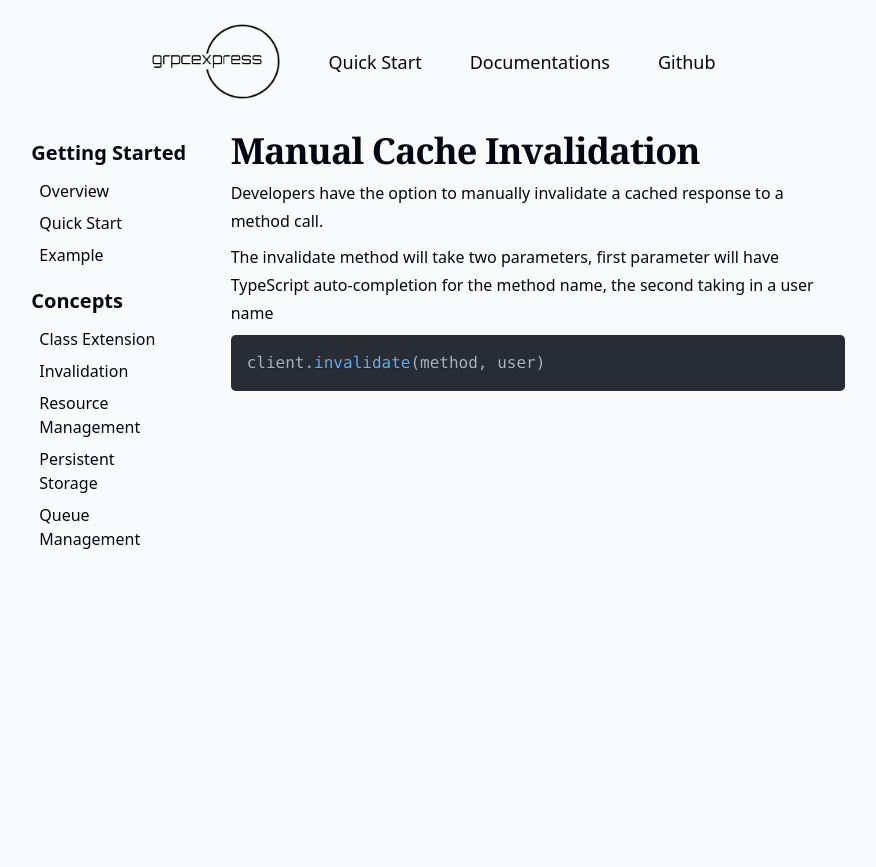
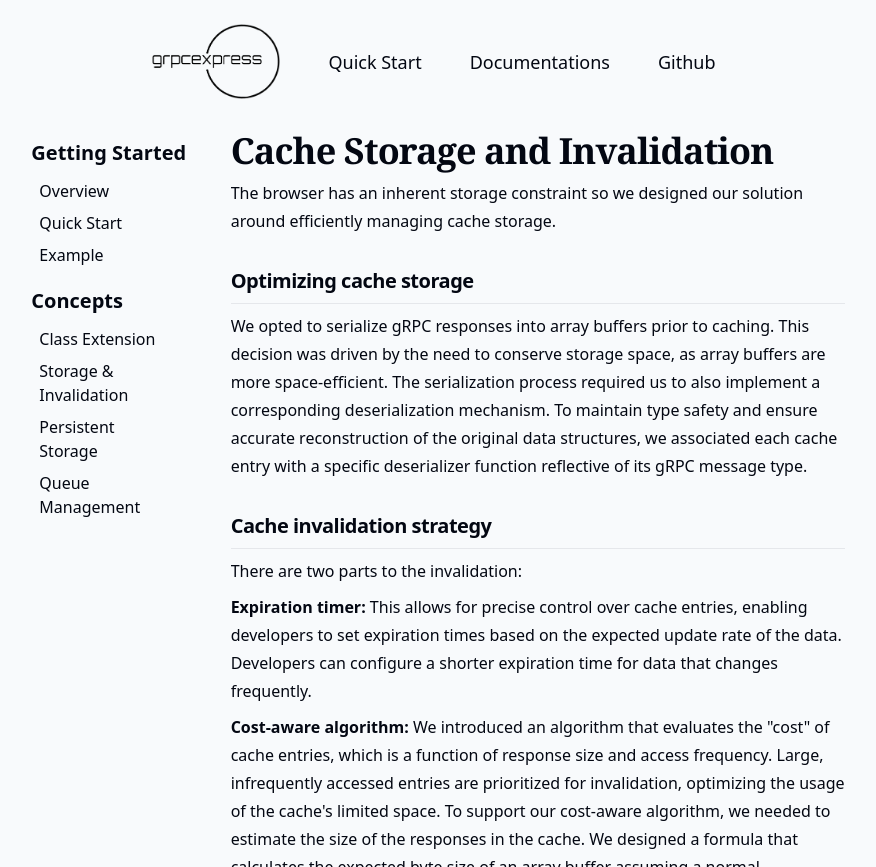
Before and after one commit to gRPCExpress/grpcexpress, a Next.js app: page /invalidation in a window 1280 px wide. Shown: the whole page, without its empty margins (206-1082 px from the left). Built offline with nearby package versions, Linux system fonts and the light colour scheme.

Commit message:
Added content to the storage and invalidation page

```diff
--- a/app/(docs)/classextension/page.tsx
+++ b/app/(docs)/classextension/page.tsx
@@ -1,6 +1,6 @@
 import React from 'react';
 import Image from 'next/image';
-import { H1, H2, P } from '@/app/components/Typography';
+import { H1, H2, InlineCode, P } from '@/app/components/Typography';
 
 const classExtension = () => {
   return (
@@ -10,7 +10,7 @@ const classExtension = () => {
         Our goal for the library was to maintain end to end type safety, which
         is a challenge due to the dynamic nature of gRPC payloads that are
         strictly typed based on protocol buffer definitions and are generated by
-        codegens like `protoc`.
+        codegens like <InlineCode>protoc</InlineCode>.
       </P>
       <P>
         In typical RESTful services, payloads can be quite flexible, but gRPC
--- a/app/(docs)/invalidation/page.tsx
+++ b/app/(docs)/invalidation/page.tsx
@@ -1,16 +1,48 @@
 import React from 'react';
-import { H1, P } from '@/app/components/Typography';
+import { H1, H2, P } from '@/app/components/Typography';
 import Codeblock from '@/app/components/Codeblock';
 
 const Invalidation = () => {
   return (
     <main>
-        <H1>Manual Cache Invalidation</H1>
-        <P>Developers have the option to manually invalidate a cached response to a method call.</P>
-        <P>The invalidate method will take two parameters, first parameter will have TypeScript auto-completion for the method name, the second taking in a user name</P>
-        <Codeblock language='javascript' value={'client.invalidate(method, user)'} />
+      <H1>Cache Storage and Invalidation</H1>
+      <P>
+        The browser has an inherent storage constraint so we designed our
+        solution around efficiently managing cache storage.
+      </P>
+      <H2>Optimizing cache storage</H2>
+      <P>
+        We opted to serialize gRPC responses into array buffers prior to
+        caching. This decision was driven by the need to conserve storage space,
+        as array buffers are more space-efficient. The serialization process
+        required us to also implement a corresponding deserialization mechanism.
+        To maintain type safety and ensure accurate reconstruction of the
+        original data structures, we associated each cache entry with a specific
+        deserializer function reflective of its gRPC message type.
+      </P>
+      <H2>Cache invalidation strategy</H2>
+      <P>There are two parts to the invalidation:</P>
+      <P>
+        <b>Expiration timer: </b>This allows for precise control over cache
+        entries, enabling developers to set expiration times based on the
+        expected update rate of the data. Developers can configure a shorter
+        expiration time for data that changes frequently.
+      </P>
+      <P>
+        <b>Cost-aware algorithm: </b>We introduced an algorithm that evaluates
+        the &quot;cost&quot; of cache entries, which is a function of response
+        size and access frequency. Large, infrequently accessed entries are
+        prioritized for invalidation, optimizing the usage of the cache&apos;s
+        limited space. To support our cost-aware algorithm, we needed to
+        estimate the size of the responses in the cache. We designed a formula
+        that calculates the expected byte size of an array buffer assuming a
+        normal distribution of response sizes. And to enable quick retrieval and
+        removal of the most costly cache entries, we implemented a max heap.
+        This allows our algorithm to efficiently sort cache entries by their
+        calculated cost.
+      </P>
     </main>
-  )
-}
+  );
+};
 
-export default Invalidation
+export default Invalidation;
--- a/app/components/Sidebar.tsx
+++ b/app/components/Sidebar.tsx
@@ -34,8 +34,8 @@ const gettingStartedLinks = [
 
 const conceptsLinks = [
   { name: 'Class Extension', url: '/classextension' },
-  { name: 'Invalidation', url: '/invalidation' },
-  { name: 'Resource Management', url: '/resourcemanagement' },
+  { name: 'Storage & Invalidation', url: '/invalidation' },
+  // { name: 'Resource Management', url: '/resourcemanagement' },
   { name: 'Persistent Storage', url: '/persistentstorage' },
   { name: 'Queue Management', url: '/queuemanagement' },
 ];
```
